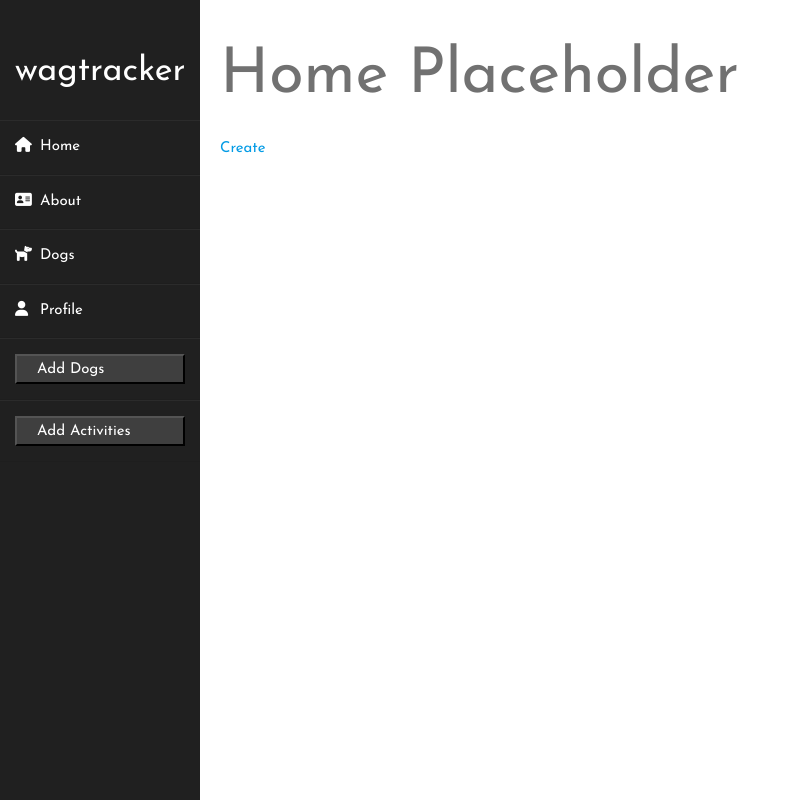
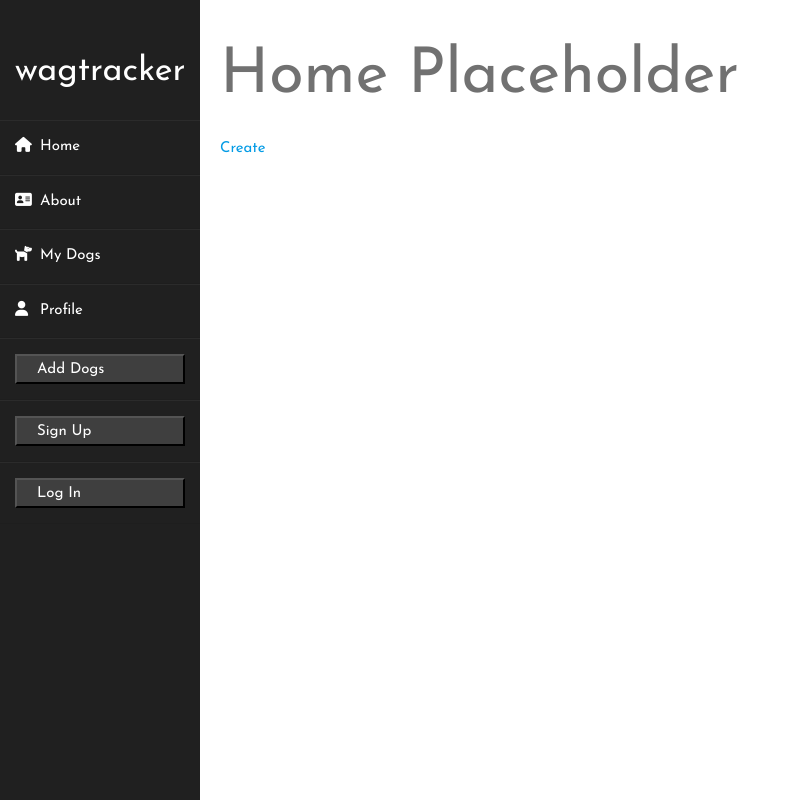
Before and after one commit to redsn/dog-walking-crm, a Django app: page / in a window 1280 px wide. Shown: the whole page, without its empty margins (0-785 px from the left). Run offline with Django 4.2, Linux system fonts and the light colour scheme; some libraries are stand-ins or nearby versions.

Commit message:
wip:added hrefs to existing urls

```diff
--- a/main_app/templates/base.html
+++ b/main_app/templates/base.html
@@ -1,4 +1,3 @@
-
 {% load static %}
 
 <!DOCTYPE html>
@@ -20,12 +19,13 @@
     <div class="sidebar">
         <h4>WagTracker</h4>
         <ul>
-            <li><a href=""><i class="fas fa-home"></i>Home</a></li>
-            <li><a href=""><i class="fas fa-address-card"></i>About</a></li>
-            <li><a href=""><i class="fas fa-dog"></i>Dogs</a></li>
+            <li><a href="{% url 'home' %}"><i class="fas fa-home"></i>Home</a></li>
+            <li><a href="{% url 'about' %}"><i class="fas fa-address-card"></i>About</a></li>
+            <li><a href="{% url 'dog_index' %}"><i class="fas fa-dog"></i>My Dogs</a></li>
             <li><a href=""><i class="fas fa-user"></i>Profile</a></li>
-            <li><button><a href="#">Add Dogs</a></button></li>
-            <li><button><a href="#">Add Activities</a></button></li>
+            <li><button><a href="{% url 'dog_create' %}">Add Dogs</a></button></li>
+            <li><button><a href="{% url 'signup' %}">Sign Up</a></button></li>
+            <li><button><a href="{% url 'login' %}">Log In</a></button></li>
         </ul>
     </div>
     <div class="main_content">
```
